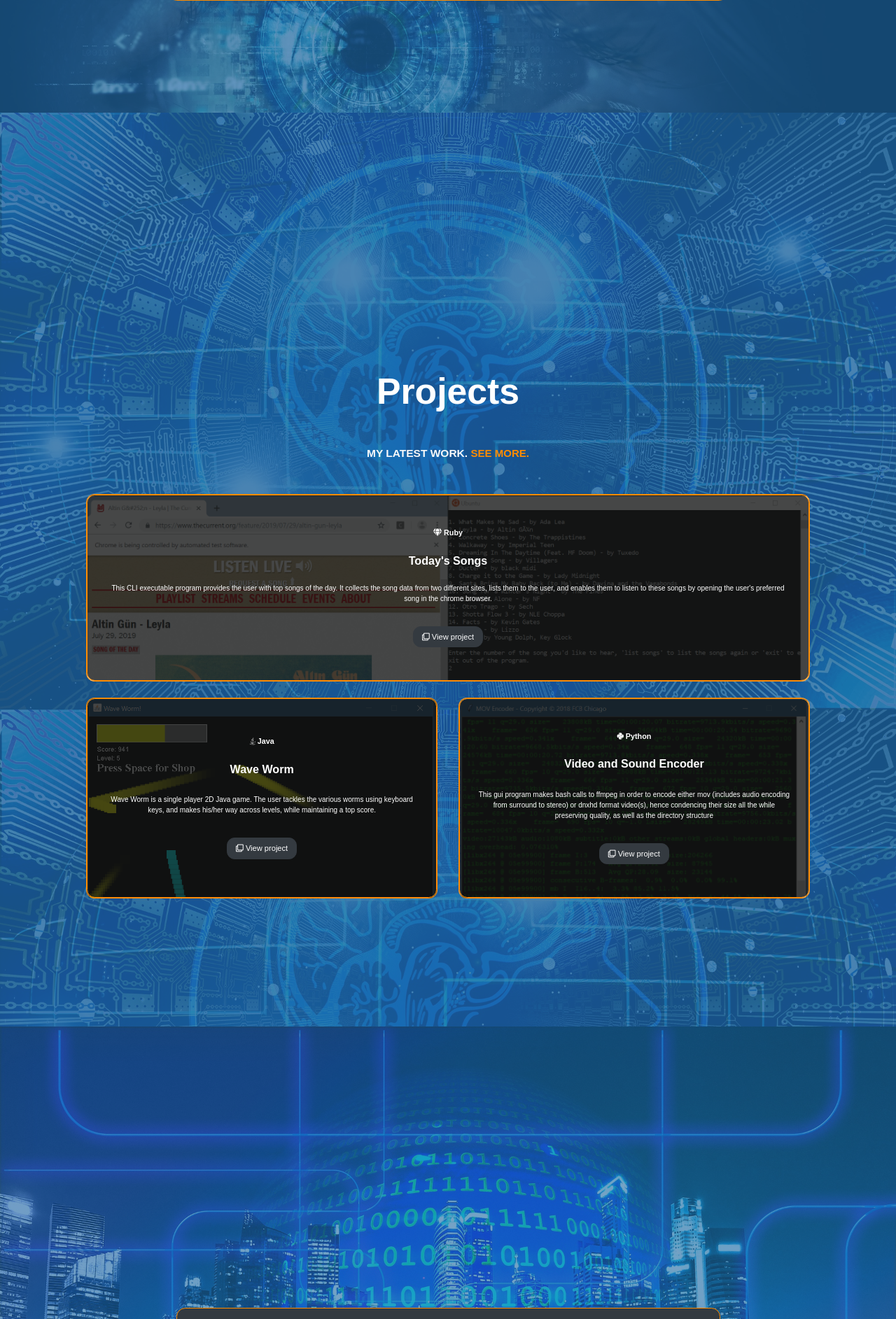
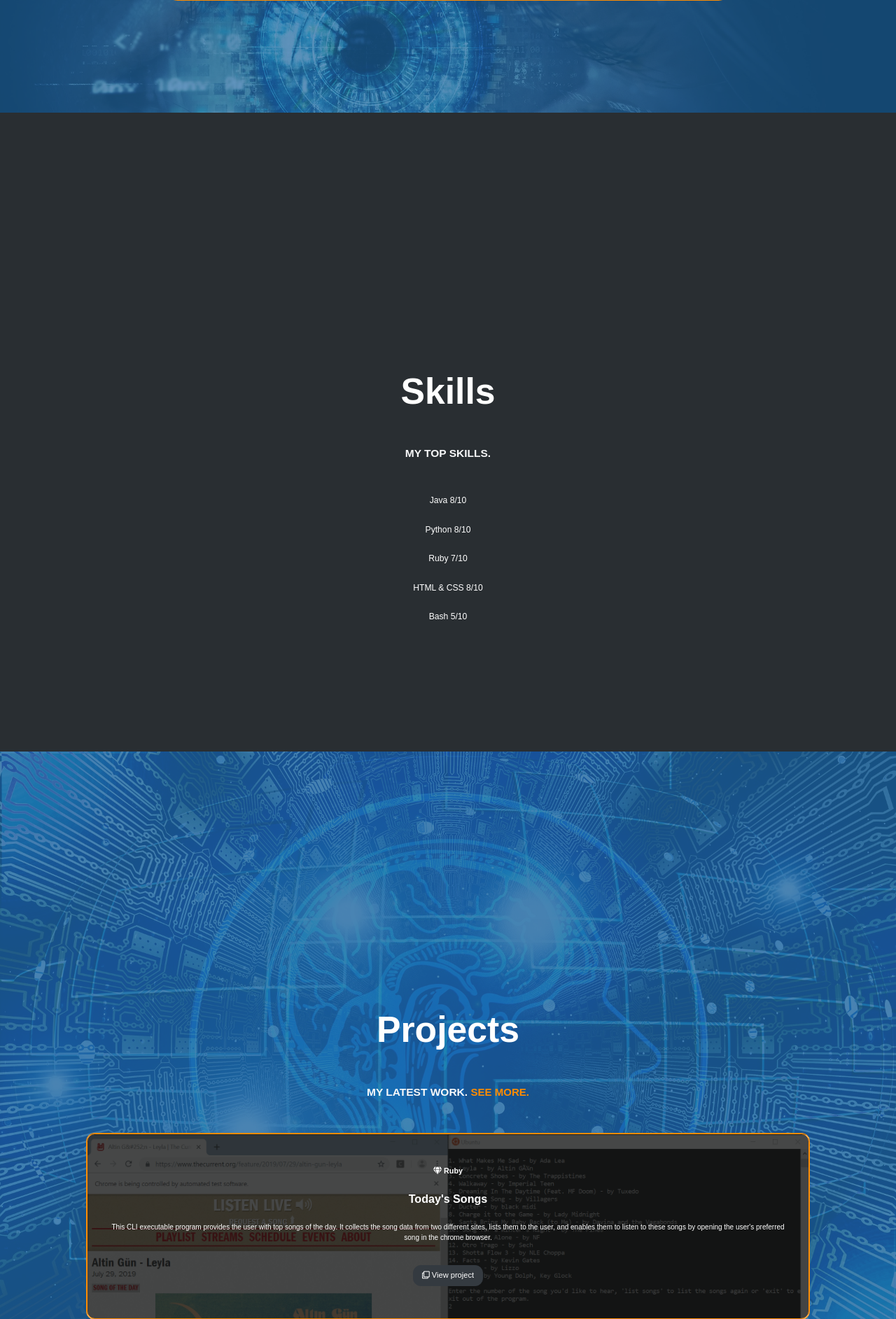
Before and after one commit to danishnaseem05/Website-danishnaseemoid.com, a PHP site: page / in a window 1280 px wide. Shown: the part 1150-3035 px from the top of the page at 70% size. Run offline with PHP 8.4, Linux system fonts and the light colour scheme; some libraries are stand-ins or nearby versions.

Commit message:
initialized skills section on index.html

```diff
--- a/index.html
+++ b/index.html
@@ -120,6 +120,67 @@
                     </div> <!-- .container -->
                 </div> <!-- #about-paralax-overlay -->
             </div> <!-- #about-paralax -->
+
+
+
+
+
+
+            <div id= "skills-paralax">
+                <div id= "skills-paralax-overlay">
+                    <div class="container custom-container-spacing">
+                        <!-- Skills section -->
+                        <section class="skill-font-color">
+                            <!--Section heading-->
+                            <h2 class="custom-h1 h1-responsive text-white font-weight-bold text-center my-5">Skills</h2>
+                            <!-- Section description -->
+                            <p class="custom-text-size text-light text-center w-responsive mx-auto mb-5">MY TOP SKILLS.</p>
+                                <!--Grid row-->
+                                <div class="row mx-4">
+                                    <!--Grid column-->
+                                    <div class="col-md-12 mb-4">
+                                        Java 8/10
+                                    </div>
+                                    <!--Grid column-->
+                                </div>
+                                <!--Grid row-->
+                                <div class="row mx-4">
+                                    <!--Grid column-->
+                                    <div class="col-md-12 mb-4">
+                                        Python 8/10
+                                    </div>
+                                    <!--Grid column-->
+                                </div>
+                                <!--Grid row-->
+                                <div class="row mx-4">
+                                    <!--Grid column-->
+                                    <div class="col-md-12 mb-4">
+                                        Ruby 7/10
+                                    </div>
+                                    <!--Grid column-->
+                                </div>
+                                <!--Grid row-->
+                                <div class="row mx-4">
+                                    <!--Grid column-->
+                                    <div class="col-md-12 mb-4">
+                                        HTML & CSS 8/10
+                                    </div>
+                                    <!--Grid column-->
+                                </div>
+                                <!--Grid row-->
+                                <div class="row mx-4">
+                                    <!--Grid column-->
+                                    <div class="col-md-12 mb-4">
+                                        Bash 5/10
+                                    </div>
+                                    <!--Grid column-->
+                                </div>
+                                <!--Grid row-->
+                        </section>
+                        <!-- Skills section -->
+                    </div> <!-- .container -->
+                </div> <!-- #skills-paralax-overlay -->
+            </div> <!-- #skills-paralax -->
 
 
 
--- a/site_pages/main.css
+++ b/site_pages/main.css
@@ -223,6 +223,11 @@
 }
 
 /********* COLOR *********/
+
+.skill-font-color{
+    color: white;
+}
+
 .custom-nav-item{
     padding-left: 0.5em;
     padding-right: 0.5em;
```
